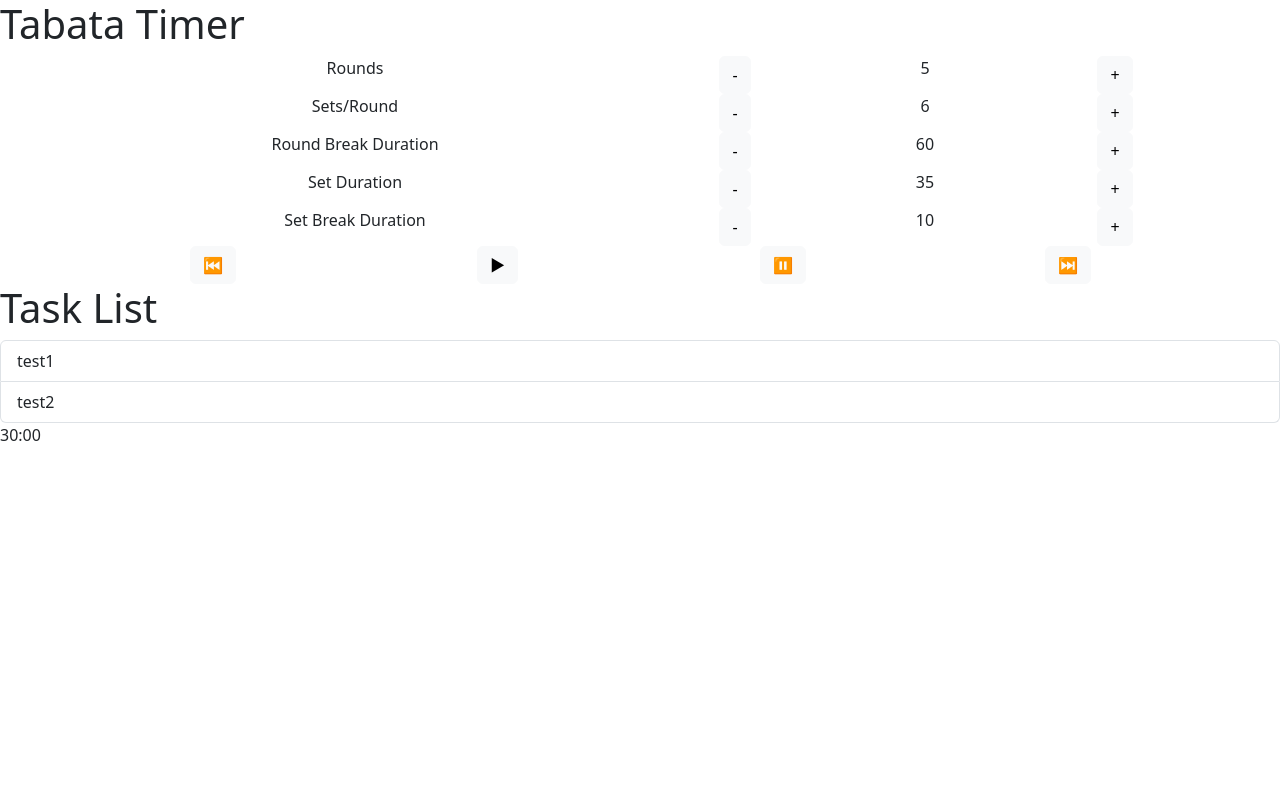
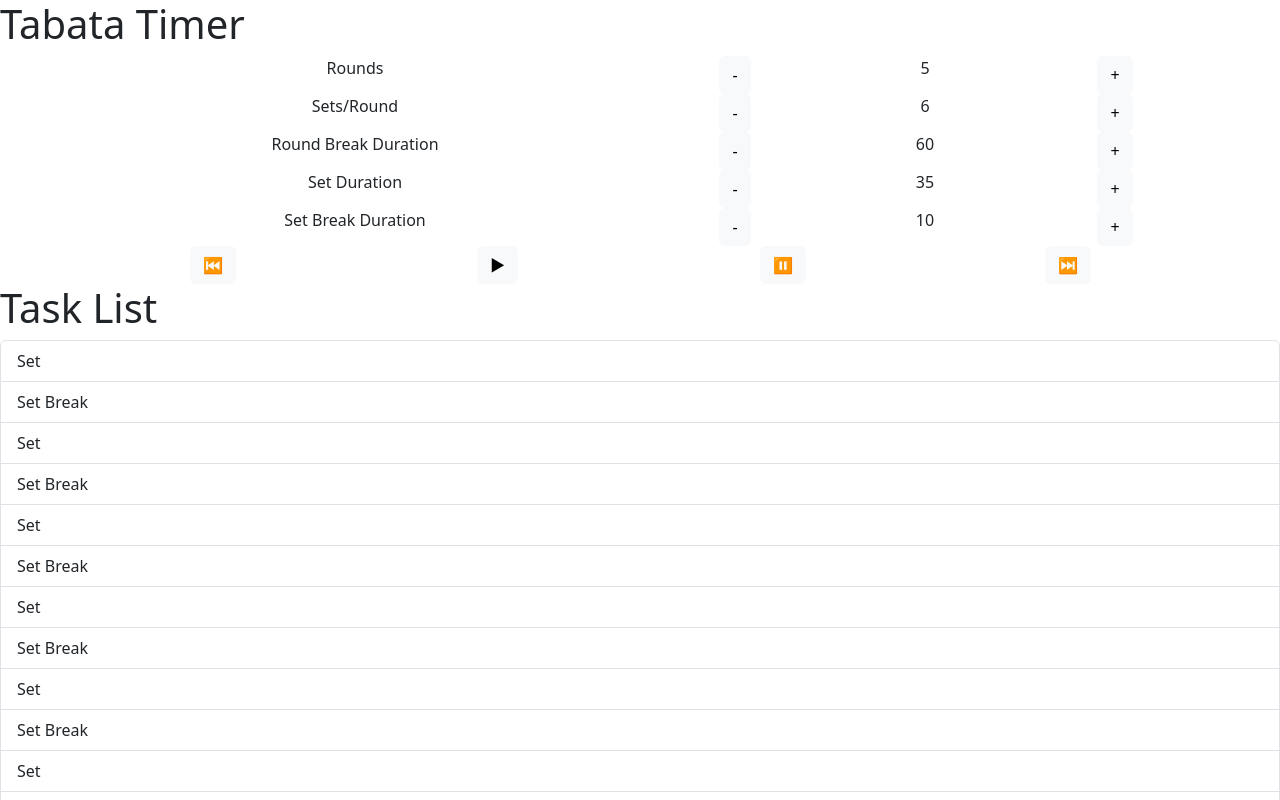
Before and after one commit to NilsUh/TabataTimer, a React (Vite) app in the folder tabata-timer/: page / in a window 1280 px wide. Shown: the top 800 px of the page. Built offline with nearby package versions, Linux system fonts and the light colour scheme.

Commit message:
added automatic update of task list based on settings

```diff
--- a/tabata-timer/src/App.tsx
+++ b/tabata-timer/src/App.tsx
@@ -29,7 +29,7 @@ function App() {
       <SettingGroup onValueChange={onSettingsChanged} />
       <Controls />
       <ListGroup
-        items={["test1", "test2"]}
+        items={tabataTimer.getTaskListNames()}
         heading="Task List"
         onSelectItem={() => {
           console.log(0);
--- a/tabata-timer/src/components/ListGroup.tsx
+++ b/tabata-timer/src/components/ListGroup.tsx
@@ -22,7 +22,7 @@ function ListGroup({ items, heading, onSelectItem }: ListGroupProps) {
                 ? "list-group-item active"
                 : "list-group-item"
             }
-            key={item}
+            key={index}
             onClick={() => {
               onSelectItem(item);
             }}
--- a/tabata-timer/src/tabataTimer.tsx
+++ b/tabata-timer/src/tabataTimer.tsx
@@ -1,3 +1,38 @@
+enum TaskTypeEnum {
+  PreStart,
+  Set,
+  SetBreak,
+  RoundBreak,
+}
+
+export class TabataTask {
+  duration: number;
+  taskType: TaskTypeEnum;
+
+  constructor(duration: number, tastType: TaskTypeEnum) {
+    this.duration = duration;
+    this.taskType = tastType;
+  }
+
+  getTaskName(): string {
+    //ToDo: Make this more flexible to additional task types
+    let taskName: string;
+    if (this.taskType == TaskTypeEnum.PreStart) {
+      taskName = "Pre Start";
+    } else if (this.taskType == TaskTypeEnum.Set) {
+      taskName = "Set";
+    } else if (this.taskType == TaskTypeEnum.SetBreak) {
+      taskName = "Set Break";
+    } else if (this.taskType == TaskTypeEnum.RoundBreak) {
+      taskName = "Round Break";
+    } else {
+      taskName = "Unknown";
+    }
+
+    return taskName;
+  }
+}
+
 export class TabataTimer {
   rounds: number;
   setsPerRound: number;
@@ -7,6 +42,7 @@ export class TabataTimer {
   preStartInterval: number;
   timeElapsed: number;
   timeRemaining: number;
+  taskList: TabataTask[];
 
   constructor(
     rounds: number,
@@ -20,11 +56,14 @@ export class TabataTimer {
     this.roundBreakDuration = roundBreakDuration;
     this.setDuration = setDuration;
     this.setBreakDuration = setBreakDuration;
+
     this.preStartInterval = 10;
-
     this.timeElapsed = 0;
     this.timeRemaining = 0;
+    this.taskList = [];
+
     this.updateRemainingTime();
+    this.updateTaskList();
   }
 
   updateRemainingTime(): void {
@@ -35,8 +74,35 @@ export class TabataTimer {
       (this.setsPerRound - 1) * this.rounds * this.setBreakDuration;
   }
 
+  updateTaskList(): void {
+    let setIdx = 0;
+    let roundIdx = 0;
+    this.taskList = [];
+
+    for (roundIdx = 0; roundIdx < this.rounds; roundIdx++) {
+      for (setIdx = 0; setIdx < this.setsPerRound; setIdx++) {
+        this.taskList.push(new TabataTask(this.setDuration, TaskTypeEnum.Set));
+        if (setIdx < this.setsPerRound - 1) {
+          this.taskList.push(
+            new TabataTask(this.setBreakDuration, TaskTypeEnum.SetBreak)
+          );
+        }
+      }
+
+      if (roundIdx < this.rounds - 1) {
+        this.taskList.push(
+          new TabataTask(this.roundBreakDuration, TaskTypeEnum.RoundBreak)
+        );
+      }
+    }
+  }
+
   getRemainingTime(): number {
     return this.timeRemaining;
+  }
+
+  getTaskListNames(): string[] {
+    return this.taskList.map((task) => task.getTaskName());
   }
 
   onSettingsChanged(name: string, newValue: number) {
@@ -56,5 +122,6 @@ export class TabataTimer {
     }
 
     this.updateRemainingTime();
+    this.updateTaskList();
   }
 }
```
